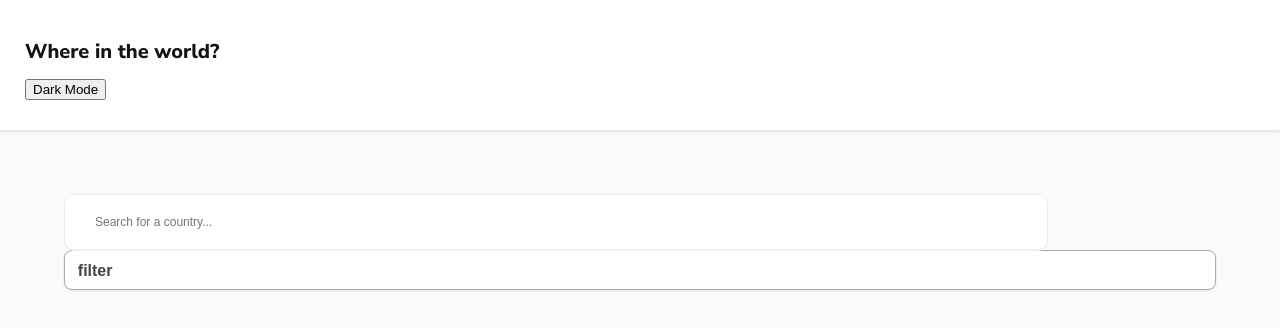
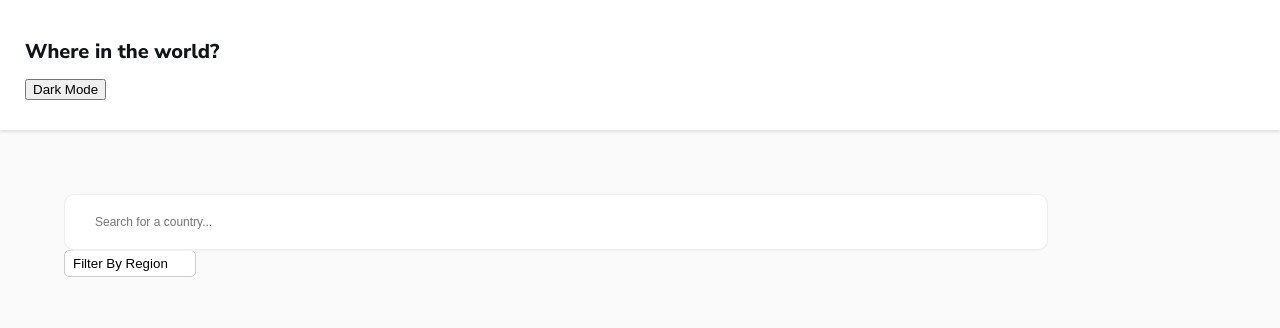
Before and after one commit to bobmatyas/fem-rest-countries-api, a plain HTML site: page index.html in a window 1280 px wide. Drawn offline with nearby package versions, Linux system fonts and the light colour scheme; some packages are replaced by stand-ins of ours; no server answers.

Commit message:
filtering setup and working

```diff
--- a/components/home/home.js
+++ b/components/home/home.js
@@ -26,14 +26,22 @@ function HomeController(CountryService, $q) {
         <div class="filters">
           <input type="text" class="filters__input" data-ng-model="search.name" placeholder="Search for a country...">
 
-          <select class="filters__select">
-            <option>filter</option>
-          </select>
+          <div class="select-style">
+            <select data-ng-model="search.region">
+              <option value="" selected >Filter By Region</option>
+              <option value="Africa">Africa</option>
+              <option value="Americas">Americas</option>
+              <option value="Asia">Asia</option>
+              <option value="Europe">Europe</option>
+              <option value="Oceania">Oceania</option>
+            </select>
+
+          </div>
         </div>
 
         <div class="countries">
 
-        <a href="#!/details/{{ country.alpha3Code }}" class="countrylink" ng-repeat="country in $ctrl.search.data | filter:search">
+        <a href="#!/details/{{ country.alpha3Code }}" class="countrylink" ng-repeat="country in $ctrl.search.data | filter: {name: search.name, region: search.region}">
 
         <div class="country">
           <div ng-if="country.flag" class="country__flag" style="background: url({{ country.flag }}); background-size: cover; background-position: center; height: 185px; border-bottom: 1px solid #eee;">
--- a/country.service.js
+++ b/country.service.js
@@ -3,7 +3,7 @@ function CountryService(http) {
   const service = this;
 
   service.getCountries = () => {
-    return http.get('https://restcountries.eu/rest/v2/all')
+    return http.get('https://restcountries.eu/rest/v2/all?fields=name;capital;region;flag;population;alpha3Code')
   }
 
 
--- a/styles.css
+++ b/styles.css
@@ -26,7 +26,8 @@ body {
 .countries {
   display: grid;
   grid-template-columns: repeat(auto-fit, minmax(265px, 1fr));
-  grid-gap: 50px;
+  padding: 3%;
+  grid-gap: 25px;
 }
 
 .country {
@@ -75,26 +76,31 @@ body {
   width: 80%;
 }
 
-.filters__select {
-  display: block;
-  font-size: 16px;
-  font-family: sans-serif;
-  font-weight: 700;
-  color: #444;
-  line-height: 1.3;
-  padding: .6em 1.4em .5em .8em;
+.select-style {
+  border: 1px solid #ccc;
+  width: 130px;
+  border-radius: 5px;
+  overflow: hidden;
+  background-color: #fff;
+  background: #fff url("imgs/icon-sort-down-solid.svg") no-repeat 90% 50%;
+}
+
+.select-style select {
+  padding: 5px 8px;
   width: 100%;
-  max-width: 100%;
-  box-sizing: border-box;
-  margin: 0;
-  border: 1px solid #aaa;
-  box-shadow: 0 1px 0 1px rgba(0,0,0,.04);
-  border-radius: .5em;
-  -moz-appearance: none;
+  border: none;
+  box-shadow: none;
+  background: transparent;
+  background-image: none;
   -webkit-appearance: none;
-  appearance: none;
   background-color: #fff;
+  border-radius: 10px;
 }
+
+.select-style select:focus {
+  outline: none;
+}
+
 
 .countrylink {
   text-decoration: none;
@@ -102,7 +108,7 @@ body {
 
 .countrylink :hover {
   cursor: pointer;
-  border: 1px solid #eee;
+  background-color: #eee;
 }
 
 .details {
@@ -129,7 +135,7 @@ body {
     display: flex;
     margin: 0 auto;
     padding: 5%;
-    justify-content: space-between;
+    justify-content: space-around;
   }
 
   .details__flag {
@@ -138,7 +144,7 @@ body {
 
   .details__info__statistics {
     display: flex;
-    justify-content: space-between;
+    justify-content: space-around;
   }
 
 }
```
Also changed, not shown: imgs/icon-sort-down-solid.svg (added).
